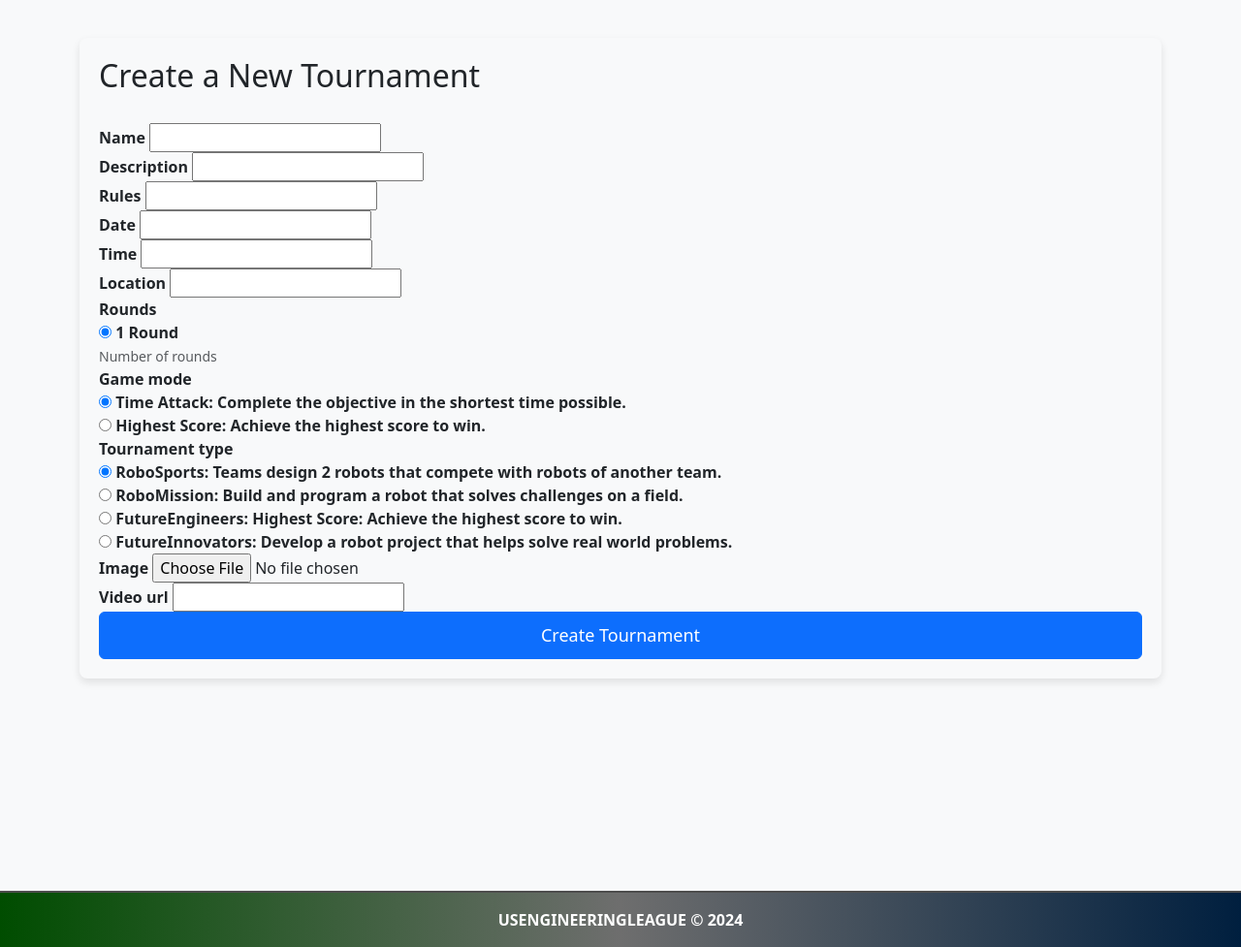
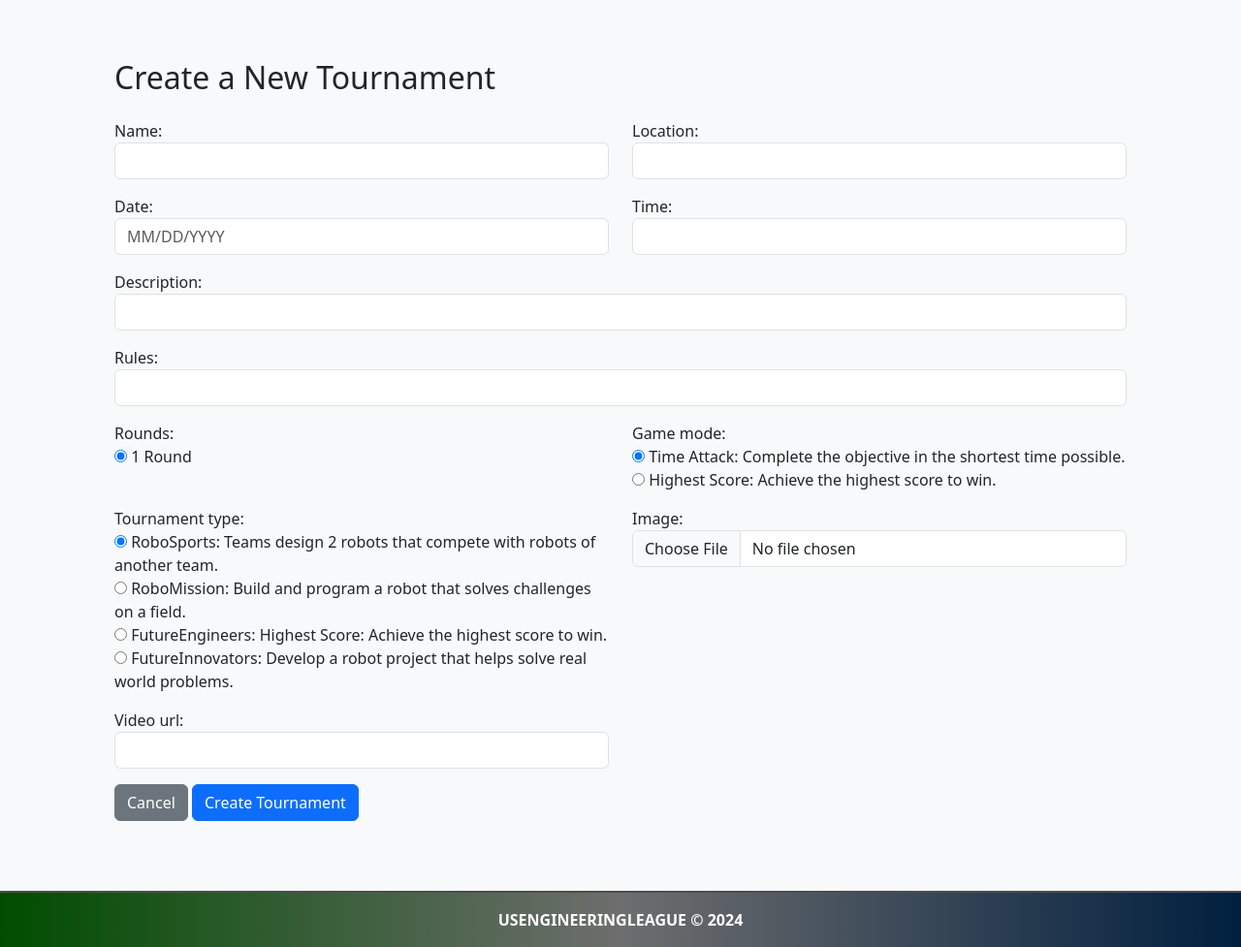
Before and after one commit to nigel-otieno/USEL-Tournament, a Django app: page /tournament/create/ in a window 1280 px wide. Shown: the part 83-1060 px from the top of the page at 97% size. Run offline with Django 5.2, Linux system fonts and the light colour scheme; a user stored in the database is signed in; some libraries are stand-ins or nearby versions.

Commit message:
change to date format. change to tournament edit and create styling

```diff
--- a/tournament/tournament_app/forms.py
+++ b/tournament/tournament_app/forms.py
@@ -1,14 +1,17 @@
 from django import forms
 from .models import *
+from pytz import all_timezones
 
 class TournamentForm(forms.ModelForm):
+
     class Meta:
         model = Tournament
         fields = [
             'name', 'description', 'rules', 'date', 'time', 'location',
-            'rounds', 'game_mode', 'tournament_type', 'image', 'video_url'
+            'rounds', 'game_mode', 'tournament_type', 'image', 'video_url',
         ]
         widgets = {
+            'date': forms.DateInput(format='%m/%d/%Y', attrs={'type': 'text', 'placeholder': 'MM/DD/YYYY', 'class': 'form-control'}),
             'rounds': forms.RadioSelect,
             'game_mode': forms.RadioSelect,
             'tournament_type': forms.RadioSelect,
--- a/tournament/tournament_app/templates/base_generic.html
+++ b/tournament/tournament_app/templates/base_generic.html
@@ -10,7 +10,7 @@
     <link rel="stylesheet" href="{% static 'tournament_app/css/index.css' %}">
     <link rel="stylesheet" href="{% static 'tournament_app/css/tournaments.css' %}">
     <link rel="stylesheet" href="{% static 'tournament_app/css/tournamentID.css' %}">
-
+    {% comment %} <link rel="stylesheet" href="{% static 'tournament_app/css/tournamentEdit.css' %}"> {% endcomment %}
     <link href="https://cdnjs.cloudflare.com/ajax/libs/bootstrap/5.3.0/css/bootstrap.min.css" rel="stylesheet">
     <link rel="stylesheet" href="https://cdnjs.cloudflare.com/ajax/libs/bootstrap-icons/1.10.0/font/bootstrap-icons.min.css">
 </head>
--- a/tournament/tournament_app/templates/tournament_create.html
+++ b/tournament/tournament_app/templates/tournament_create.html
@@ -1,83 +1,88 @@
 {% extends 'base_generic.html' %}
-
 {% block title %}Create Tournament{% endblock %}
+{% load static %}
+{% load custom_filters %}
 
 {% block content %}
-<style>
-    .form-container {
-        max-width: 100%;
-        margin-top: 50px;
-        padding: 20px;
-        background-color: #f8f9fa;
-        border-radius: 8px;
-        box-shadow: 0 4px 8px rgba(0, 0, 0, 0.1);
-        margin-bottom: 50px; /* Add bottom margin to avoid overlapping footer */
-    }
-    .form-group {
-        width: 100%;
-    }
-    label {
-        font-weight: bold;
-    }
-    .form-control {
-        width: 100%;
-        height: 45px;
-        font-size: 16px;
-    }
-    .btn-primary {
-        width: 100%;
-        font-size: 18px;
-        padding: 10px;
-    }
-    h2 {
-        margin-bottom: 30px;
-    }
-    .alert {
-        padding: 10px;
-        margin-top: 20px;
-        border-radius: 4px;
-    }
-    .alert-success {
-        background-color: #d4edda;
-        color: #155724;
-        border: 1px solid #c3e6cb;
-    }
-    .alert-danger {
-        background-color: #f8d7da;
-        color: #721c24;
-        border: 1px solid #f5c6cb;
-    }
-</style>
+<div class="container mt-5">
+    <div class="p-4 mb-5" style="background-color: #f8f9fa; border-radius: 8px;">
+        <h2 class="mb-4">Create a New Tournament</h2>
 
-{% if messages %}
-        {% for message in messages %}
-            <div class="alert alert-{{ message.tags }}">
-                {{ message }}
+        <form method="post" enctype="multipart/form-data">
+            {% csrf_token %}
+            <div class="row">
+                <!-- Name Field -->
+                <div class="col-md-6 mb-3">
+                    {{ form.name.label_tag }}
+                    {{ form.name|add_class:"form-control" }}
+                </div>
+
+                <!-- Location Field -->
+                <div class="col-md-6 mb-3">
+                    {{ form.location.label_tag }}
+                    {{ form.location|add_class:"form-control" }}
+                </div>
+
+                <!-- Date Field -->
+                <div class="col-md-6 mb-3">
+                    {{ form.date.label_tag }}
+                    {{ form.date|add_class:"form-control" }}
+                </div>
+
+                <!-- Time Field -->
+                <div class="col-md-6 mb-3">
+                    {{ form.time.label_tag }}
+                    {{ form.time|add_class:"form-control" }}
+                </div>
+
+                <!-- Description Field -->
+                <div class="col-md-12 mb-3">
+                    {{ form.description.label_tag }}
+                    {{ form.description|add_class:"form-control" }}
+                </div>
+
+                <!-- Rules Field -->
+                <div class="col-md-12 mb-3">
+                    {{ form.rules.label_tag }}
+                    {{ form.rules|add_class:"form-control" }}
+                </div>
+
+                <!-- Rounds Field with Radio Select -->
+                <div class="col-md-6 mb-3">
+                    {{ form.rounds.label_tag }}
+                    {{ form.rounds }}
+                </div>
+
+                <!-- Game Mode Field with Radio Select -->
+                <div class="col-md-6 mb-3">
+                    {{ form.game_mode.label_tag }}
+                    {{ form.game_mode }}
+                </div>
+
+                <!-- Tournament Type Field with Radio Select -->
+                <div class="col-md-6 mb-3">
+                    {{ form.tournament_type.label_tag }}
+                    {{ form.tournament_type }}
+                </div>
+
+                <!-- Image Field -->
+                <div class="col-md-6 mb-3">
+                    {{ form.image.label_tag }}
+                    {{ form.image|add_class:"form-control" }}
+                </div>
+
+                <!-- Video URL Field -->
+                <div class="col-md-6 mb-3">
+                    {{ form.video_url.label_tag }}
+                    {{ form.video_url|add_class:"form-control" }}
+                </div>
             </div>
-        {% endfor %}
-    {% endif %}
 
-<div class="form-container">
-    <h2>Create a New Tournament</h2>
-
-    <form method="post" enctype="multipart/form-data">
-        {% csrf_token %}
-        {% for field in form %}
-        <div class="form-group">
-            <label for="{{ field.id_for_label }}">{{ field.label }}</label>
-            {{ field }}
-            {% if field.help_text %}
-            <small class="form-text text-muted">{{ field.help_text }}</small>
-            {% endif %}
-            {% if field.errors %}
-            <div class="alert alert-danger" role="alert">
-                {{ field.errors }}
+            <div class="text-right">
+                <a href="{% url 'tournaments' %}" class="btn btn-secondary">Cancel</a>
+                <button type="submit" class="btn btn-primary">Create Tournament</button>
             </div>
-            {% endif %}
-        </div>
-        {% endfor %}
-        <button type="submit" class="btn btn-primary">Create Tournament</button>
-    </form>
+        </form>
+    </div>
 </div>
-
 {% endblock %}
--- a/tournament/tournament_app/templates/tournaments.html
+++ b/tournament/tournament_app/templates/tournaments.html
@@ -80,6 +80,7 @@
                 <h5 class="card-title">{{ tournament.name }}</h5>
                 <p class="card-text"><strong>Tournament Host: </strong> {{ tournament.created_by }}</p>
                 <p class="card-text"><strong>Date:</strong> {{ tournament.date }}</p>
+
                 <p class="card-text"><strong>Location:</strong> {{ tournament.location }}</p>
                 {% if tournament.game_mode %}
                 <p class="card-text"><strong>Game Mode:</strong> {{ tournament.game_mode }}</p> <!-- Added game mode display -->
--- a/tournament/tournament_app/views.py
+++ b/tournament/tournament_app/views.py
@@ -183,9 +183,12 @@ class TournamentDetailView(DetailView):
             grouped_teams.extend(group_list)
             rank += len(group_list)
 
+        formatted_time = tournament.time.strftime("%I:%M %p") if tournament.time else None
+
         context['teams'] = grouped_teams
         context['round_headers'] = range(1, tournament.rounds + 1)
         context['tournament'] = tournament
+        context['formatted_time'] = formatted_time  # Pass the formatted time to the context
         return context
 
 class TeamDetailView(DetailView):
```
Also changed, not shown: tournament/tournament_app/static/tournament_app/css/tournamentEdit.css (added, +55 -0 lines), tournament/tournament_app/templates/tournament_detail.html (+4 -3 lines), tournament/tournament_app/templates/tournament_edit.html (+82 -8 lines), tournament/db.sqlite3, tournament/media/tournament_images/BeFunky-collage.jpg (added), tournament/media/tournament_images/BeFunky-collage_tWiJYZR.jpg (added), tournament/media/tournament_images/Untitled_DCJprd3.png (added), tournament/media/tournament_images/uselIcon_kN8P2L5.png (added), tournament/media/tournament_images/usel_s4UtPgo.png (added).
